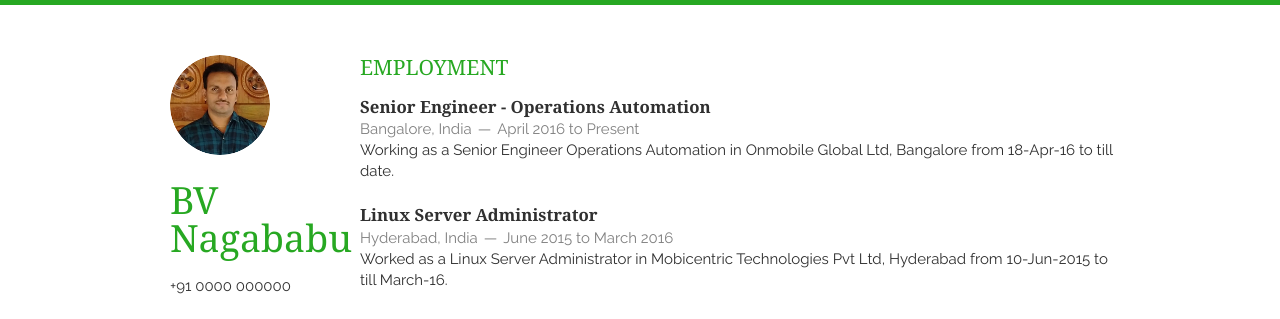
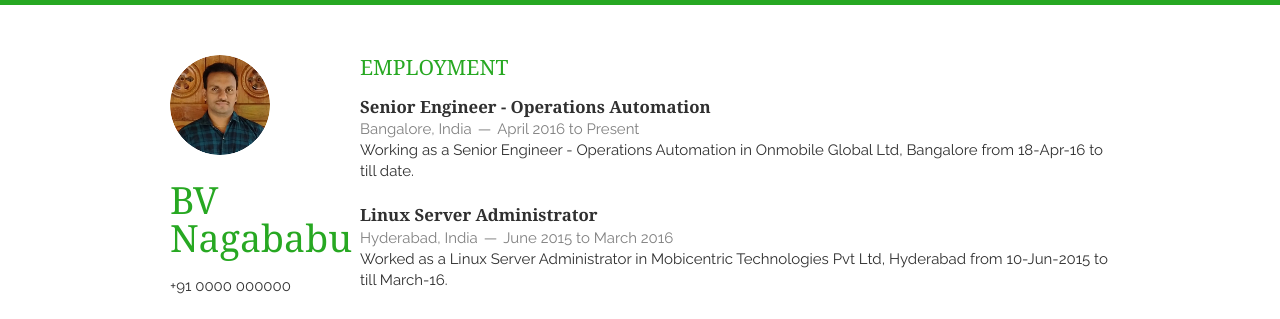
Before and after one commit to BVNAGABABU/battina, a Jekyll site: the page built from index.html, in a window 1280 px wide. Shown: the top 319 px of the page. Built offline with Jekyll 4.4.1, drawn with Linux system fonts in a browser that asks for light colours; nearby versions of some CDN libraries; the list of posts is cut into pages by our own code.

```diff
--- a/_includes/employment.html
+++ b/_includes/employment.html
@@ -5,7 +5,7 @@
             <h1>Senior Engineer - Operations Automation</h1>
             <span><address>Bangalore, India</address><time>April 2016 to Present</time></span>
         </header>
-        <p>Working as a Senior Engineer Operations Automation in Onmobile Global Ltd, Bangalore from 18-Apr-16 to till date.</p>
+        <p>Working as a Senior Engineer - Operations Automation in Onmobile Global Ltd, Bangalore from 18-Apr-16 to till date.</p>
     </article>
     <article>
         <header>
```
